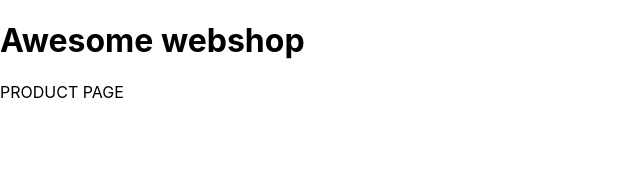
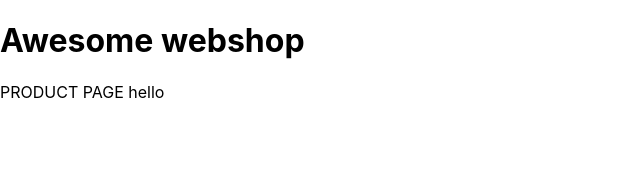
Before and after one commit to kevinjohannesson/webshop_project, a React (Create React App) app: page /products/1 in a window 1280 px wide. Shown: the top 172 px of the page, without its empty margins (0-640 px from the left). Built offline with nearby package versions, Linux system fonts and the light colour scheme.

Commit message:
adjust productdetail

```diff
--- a/src/pages/ProductDetails.js
+++ b/src/pages/ProductDetails.js
@@ -1,9 +1,5 @@
-import React from 'react'
+import React from "react";
 
 export default function ProductDetails() {
-  return (
-    <div>
-      PRODUCT PAGE
-    </div>
-  )
+  return <div>PRODUCT PAGE hello</div>;
 }
```
